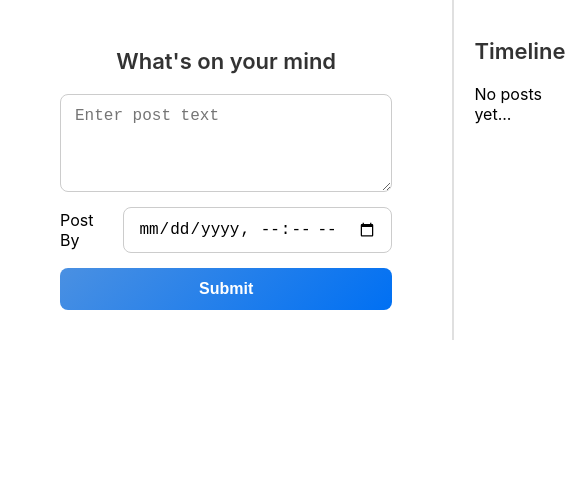
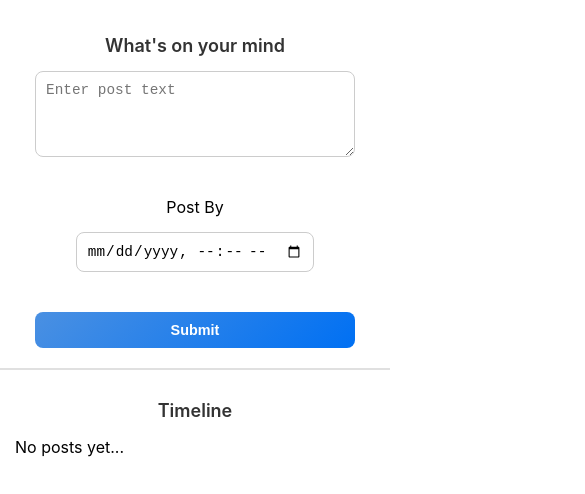
Before and after one commit to AmanrajSOLE/Scheduled_tasks, a React (Create React App) app: page / in a window 390 px wide. Shown: the top 494 px of the page, 585 px wide, since content can reach past the window. Built offline with nearby package versions, Linux system fonts and the light colour scheme.

Commit message:
css for mobile

```diff
--- a/src/Components/Project.css
+++ b/src/Components/Project.css
@@ -25,7 +25,7 @@
   display: flex;
   flex-direction: column;
   padding: 0 40px;
-  gap: 15px;
+  gap: 40px;
 }
 
 .post-form textarea,
@@ -114,3 +114,55 @@
   color: #222;
   line-height: 1.4;
 }
+
+@media (max-width: 768px) {
+  .app {
+    flex-direction: column;
+  }
+
+  .left {
+    border-right: none;
+    border-bottom: 2px solid #e0e0e0;
+    padding: 20px 15px;
+  }
+
+  .post-form {
+    padding: 0 20px;
+  }
+
+  .date-input {
+    flex-direction: column;
+    gap: 15px;
+  }
+
+  .right {
+    padding: 15px;
+  }
+}
+
+@media (max-width: 480px) {
+  .left-heading,
+  .right-heading {
+    font-size: 18px;
+    margin-bottom: 15px;
+  }
+
+  .post-form textarea,
+  .post-form input {
+    font-size: 0.9rem;
+    padding: 10px;
+  }
+
+  .post-form button {
+    font-size: 0.9rem;
+    padding: 10px;
+  }
+
+  .post-card {
+    padding: 12px 15px;
+  }
+
+  .post-card p {
+    font-size: 0.95rem;
+  }
+}
```
